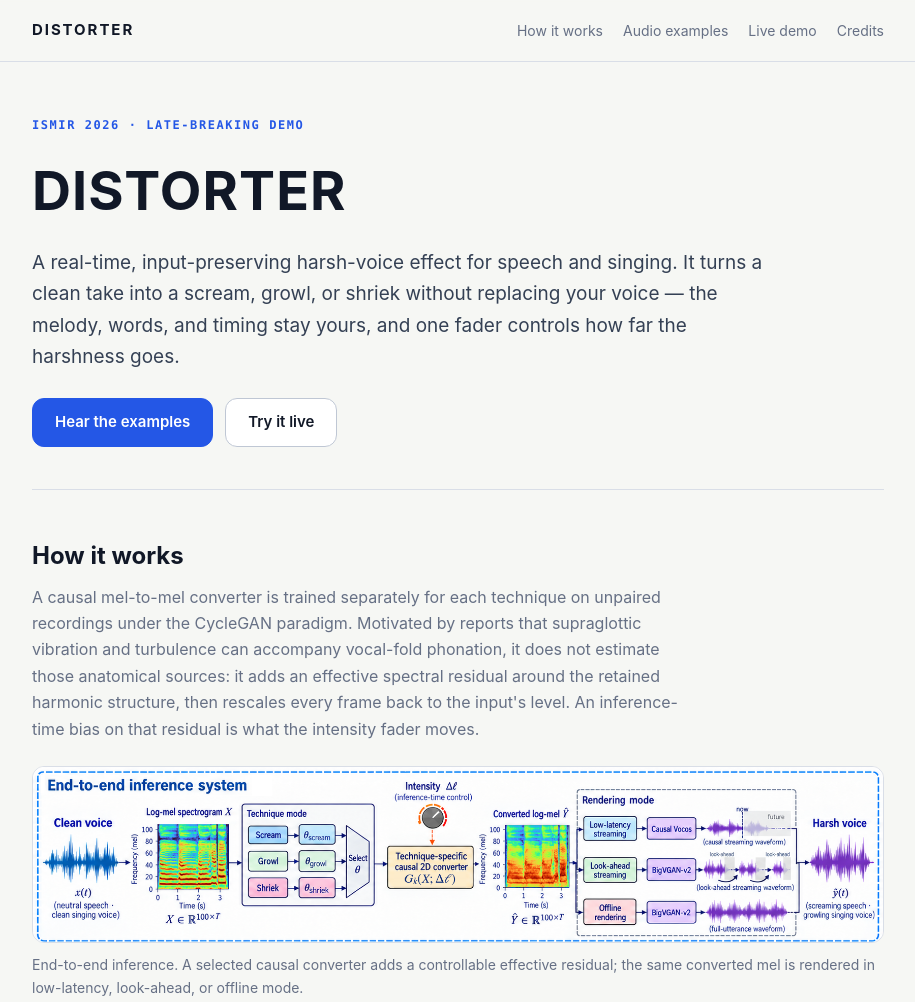
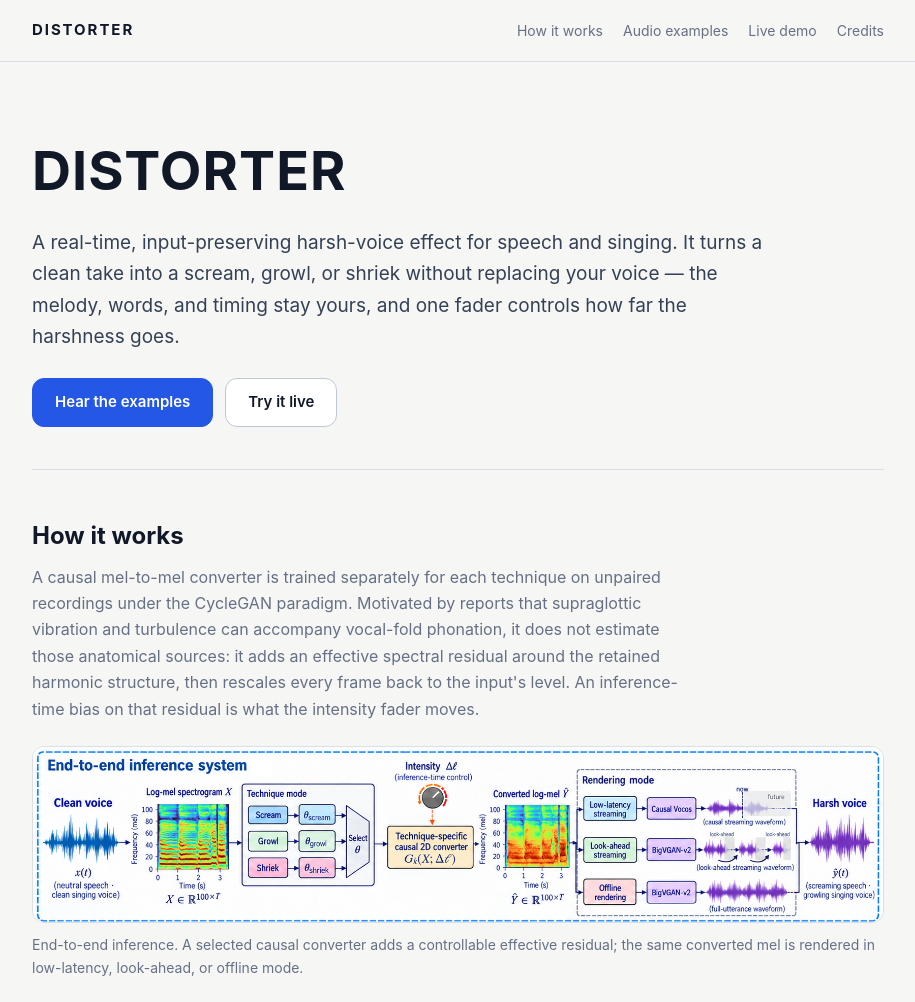
Before and after one commit to qjawls12/DISTORTER, a plain HTML site: page index.html in a window 1280 px wide. Shown: the top 1002 px of the page, without its empty margins (182-1097 px from the left). Drawn offline with Linux system fonts and the light colour scheme.

Commit message:
Take the venue line out of the hero
"ISMIR 2026 · Late-Breaking Demo" read as a record of where the work appeared,
and the abstract has only been submitted. The heading carries the page on its
own; the hero's spacing absorbs the line that left. The credits page keeps its
own kicker, which claims nothing.

```diff
--- a/index.html
+++ b/index.html
@@ -26,7 +26,6 @@
 
 <div class="wrap">
   <div class="hero">
-    <p class="kicker">ISMIR 2026 · Late-Breaking Demo</p>
     <h1>DISTORTER</h1>
     <p class="lede">
       A real-time, input-preserving harsh-voice effect for speech and singing.
--- a/style.css
+++ b/style.css
@@ -59,7 +59,7 @@ header.site nav { margin-left: auto; display: flex; gap: 20px; flex-wrap: wrap;
 header.site nav a { color: var(--muted); text-decoration: none; font-size: 14px; }
 header.site nav a:hover { color: var(--blue); }
 
-.hero { padding-block: 56px 42px; border-bottom: 1px solid var(--line); }
+.hero { padding-block: 64px 42px; border-bottom: 1px solid var(--line); }
 .kicker {
   font: 700 12px var(--mono);
   letter-spacing: 0.13em;
@@ -69,7 +69,7 @@ header.site nav a:hover { color: var(--blue); }
 }
 .hero h1 {
   font-size: clamp(34px, 7vw, 54px);
-  margin: 14px 0 12px;
+  margin: 0 0 12px;
   letter-spacing: 0.02em;
   font-weight: 700;
 }
```
